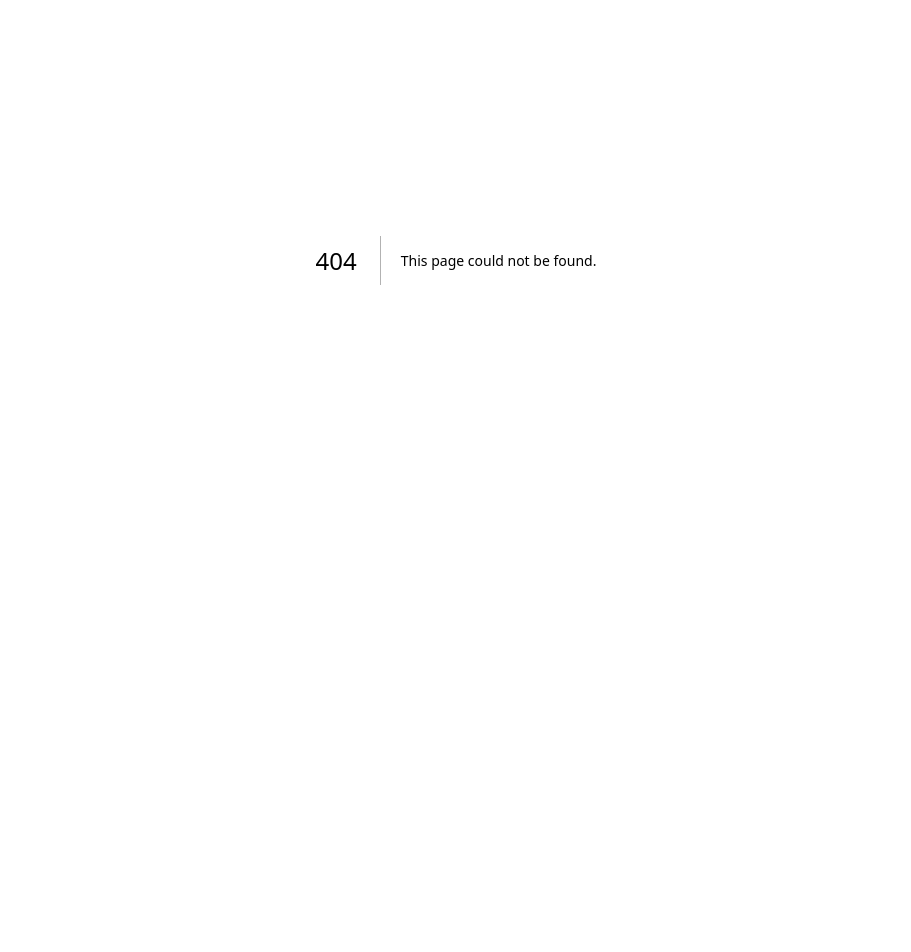
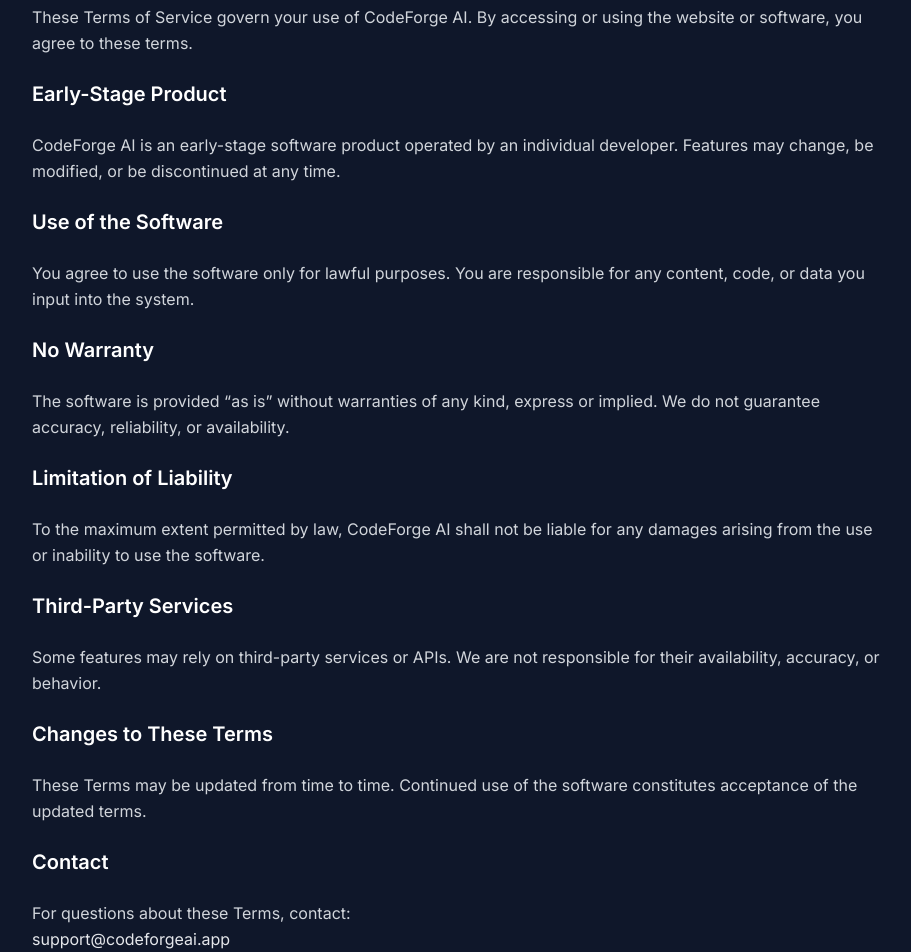
Before and after one commit to Edu124/Codeforge-ai, a Next.js app: page /terms in a window 1280 px wide. Before the commit this address had no page. Shown: the part 140-1092 px from the top of the page, without its empty margins (184-1095 px from the left). Before the commit the page ends 800 px from the top, so only its background shows below. Built offline with nearby package versions, Linux system fonts and the light colour scheme.

Commit message:
Add Privacy Policy and Terms of Service pages

```diff
--- a/app/privacy/page.tsx
+++ b/app/privacy/page.tsx
@@ -5,40 +5,78 @@
 export default function PrivacyPolicy() {
   return (
     <main className="max-w-4xl mx-auto px-6 py-12">
-      <h1 className="text-3xl font-bold mb-4">Privacy Policy</h1>
+      <h1 className="text-3xl font-bold text-white mb-2">
+        Privacy Policy
+      </h1>
 
-      <p className="text-sm text-gray-500 mb-8">
+      <p className="text-sm text-gray-400 mb-8">
         Last updated: 21 December 2025
       </p>
 
-      <section className="space-y-6 text-gray-700 leading-relaxed">
+      <section className="space-y-6 text-gray-300 leading-relaxed">
         <p>
           CodeForge AI is an early-stage software product operated by an individual
           developer. This Privacy Policy explains how information is handled when
           you use our website and software.
         </p>
 
-        <h2 className="text-xl font-semibold">Information We Do and Do Not Collect</h2>
+        <h2 className="text-xl font-semibold text-white">
+          Information We Do and Do Not Collect
+        </h2>
+
         <p>
-          We do not require account creation and do not collect personal data unless
-          you voluntarily contact us.
+          We do not require account creation and do not collect personal data
+          unless you voluntarily contact us.
         </p>
 
-        <h2 className="text-xl font-semibold">Local and Cloud Modes</h2>
         <p>
-          In local mode, all processing happens on your device. In cloud mode,
-          selected inputs may be sent to third-party AI services to provide the
-          requested functionality.
+          We do not sell, rent, or share personal data with third parties.
         </p>
 
-        <h2 className="text-xl font-semibold">Cookies and Analytics</h2>
+        <h2 className="text-xl font-semibold text-white">
+          Local and Cloud Modes
+        </h2>
+
         <p>
-          We may use minimal cookies or analytics to understand website usage.
+          In local mode, all AI processing happens entirely on your device.
+          Your code and inputs do not leave your machine.
         </p>
 
-        <h2 className="text-xl font-semibold">Contact</h2>
         <p>
-          Email: support@codeforgeai.app
+          In cloud mode, selected inputs may be sent to third-party AI services
+          to provide the requested functionality. We do not store or reuse
+          this data beyond providing the feature.
+        </p>
+
+        <h2 className="text-xl font-semibold text-white">
+          Cookies and Analytics
+        </h2>
+
+        <p>
+          We may use minimal cookies or analytics to understand website usage
+          and improve performance. You can disable cookies through your browser
+          settings.
+        </p>
+
+        <h2 className="text-xl font-semibold text-white">
+          Data Security
+        </h2>
+
+        <p>
+          We take reasonable measures to protect information. However, no method
+          of electronic transmission or storage is completely secure.
+        </p>
+
+        <h2 className="text-xl font-semibold text-white">
+          Contact
+        </h2>
+
+        <p>
+          If you have questions about this Privacy Policy, contact us at:
+          <br />
+          <span className="text-gray-200">
+            support@codeforgeai.app
+          </span>
         </p>
       </section>
     </main>
--- /dev/null
+++ b/app/terms/page.tsx
@@ -0,0 +1,93 @@
+export const metadata = {
+  title: "Terms of Service – CodeForge AI",
+};
+
+export default function TermsOfService() {
+  return (
+    <main className="max-w-4xl mx-auto px-6 py-12">
+      <h1 className="text-3xl font-bold text-white mb-2">
+        Terms of Service
+      </h1>
+
+      <p className="text-sm text-gray-400 mb-8">
+        Last updated: 21 December 2025
+      </p>
+
+      <section className="space-y-6 text-gray-300 leading-relaxed">
+        <p>
+          These Terms of Service govern your use of CodeForge AI. By accessing
+          or using the website or software, you agree to these terms.
+        </p>
+
+        <h2 className="text-xl font-semibold text-white">
+          Early-Stage Product
+        </h2>
+
+        <p>
+          CodeForge AI is an early-stage software product operated by an
+          individual developer. Features may change, be modified, or be
+          discontinued at any time.
+        </p>
+
+        <h2 className="text-xl font-semibold text-white">
+          Use of the Software
+        </h2>
+
+        <p>
+          You agree to use the software only for lawful purposes. You are
+          responsible for any content, code, or data you input into the system.
+        </p>
+
+        <h2 className="text-xl font-semibold text-white">
+          No Warranty
+        </h2>
+
+        <p>
+          The software is provided “as is” without warranties of any kind,
+          express or implied. We do not guarantee accuracy, reliability, or
+          availability.
+        </p>
+
+        <h2 className="text-xl font-semibold text-white">
+          Limitation of Liability
+        </h2>
+
+        <p>
+          To the maximum extent permitted by law, CodeForge AI shall not be
+          liable for any damages arising from the use or inability to use
+          the software.
+        </p>
+
+        <h2 className="text-xl font-semibold text-white">
+          Third-Party Services
+        </h2>
+
+        <p>
+          Some features may rely on third-party services or APIs. We are not
+          responsible for their availability, accuracy, or behavior.
+        </p>
+
+        <h2 className="text-xl font-semibold text-white">
+          Changes to These Terms
+        </h2>
+
+        <p>
+          These Terms may be updated from time to time. Continued use of the
+          software constitutes acceptance of the updated terms.
+        </p>
+
+        <h2 className="text-xl font-semibold text-white">
+          Contact
+        </h2>
+
+        <p>
+          For questions about these Terms, contact:
+          <br />
+          <span className="text-gray-200">
+            support@codeforgeai.app
+          </span>
+        </p>
+      </section>
+    </main>
+  );
+}
```
